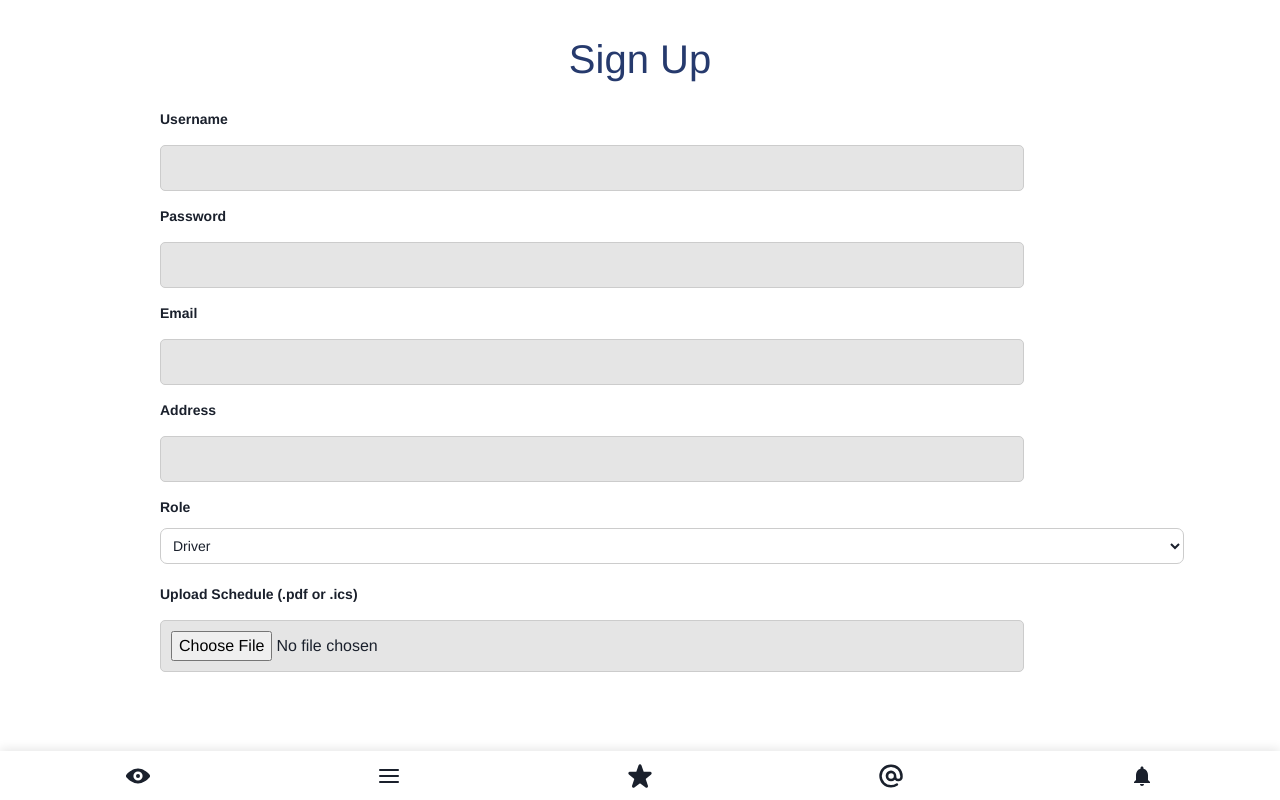
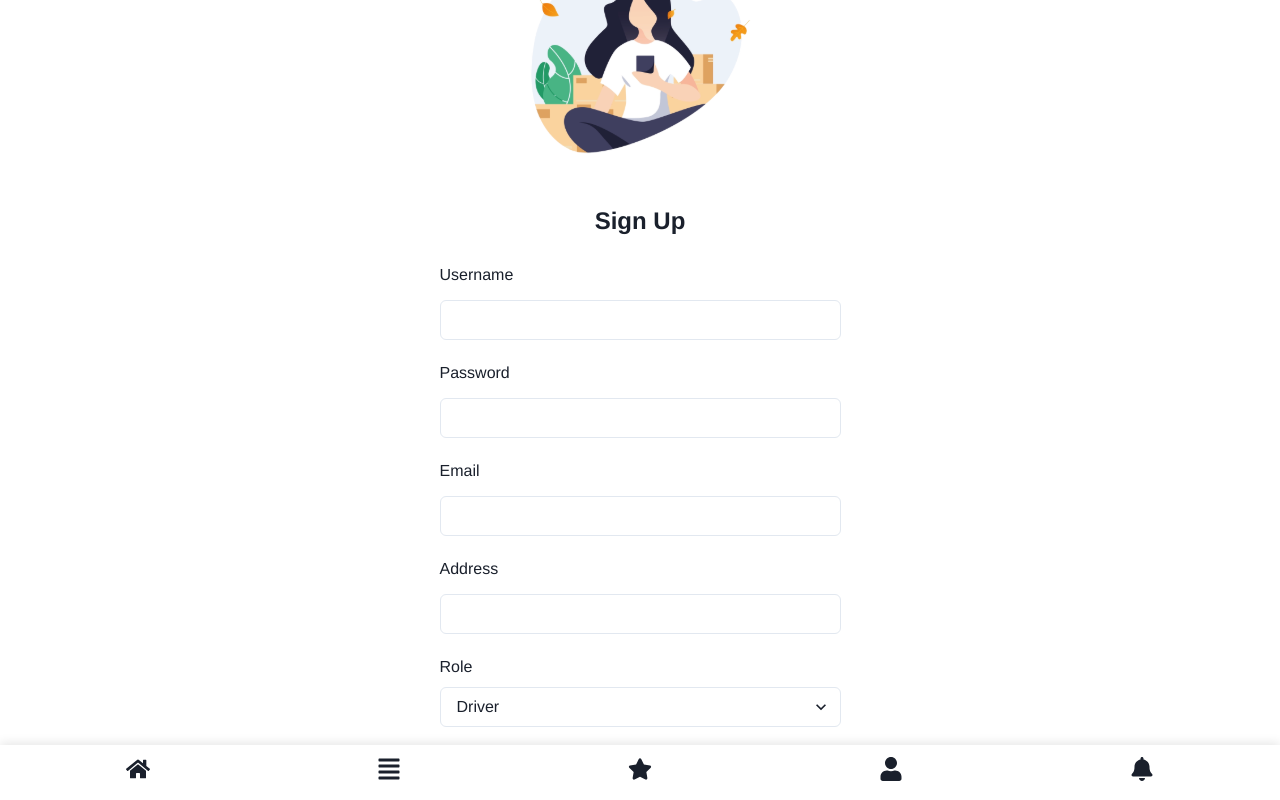
Before and after one commit to CMUSVCampuShare/frontend_js, a React (Create React App) app: page /register in a window 1280 px wide. Built offline with nearby package versions, Linux system fonts and the light colour scheme.

Commit message:
UI updated with uniformed look

```diff
--- a/src/css/post.css
+++ b/src/css/post.css
@@ -5,21 +5,21 @@
 }
 
 .post-wall h1 {
-  color: #0056b3;
+  color: #000000;
 }
 
 .create-post {
   margin-bottom: 20px;
 }
 
-.create-post input[type='text'] {
+.create-post input[type="text"] {
   width: 100%;
   margin-bottom: 10px;
   padding: 8px;
   font-size: 16px;
 }
 
-.create-post input[type='number'] {
+.create-post input[type="number"] {
   width: 100%;
   margin-bottom: 10px;
   padding: 8px;
@@ -40,14 +40,14 @@
   font-size: 16px;
 }
 
-.update-post input[type='text'] {
+.update-post input[type="text"] {
   width: 80%;
   margin-bottom: 10px;
   padding: 8px;
   font-size: 16px;
 }
 
-.update-post input[type='number'] {
+.update-post input[type="number"] {
   width: 80%;
   margin-bottom: 10px;
   padding: 8px;
@@ -65,7 +65,7 @@
 .update-post button {
   padding: 6px 12px;
   font-size: 14px;
-  background-color: #0056b3;
+  background-color: #bb0000;
   color: #fff;
   border: none;
   cursor: pointer;
@@ -74,14 +74,14 @@
 .create-post button {
   padding: 8px 16px;
   font-size: 16px;
-  background-color: #0056b3;
+  background-color: #bb0000;
   color: #fff;
   border: none;
   cursor: pointer;
 }
 
 .create-post h2 {
-  color: #0056b3;
+  color: #bb0000;
 }
 
 .post {
@@ -104,7 +104,7 @@
   background-color: #fff;
 }
 
-.comments input[type='text'] {
+.comments input[type="text"] {
   width: 70%;
   margin-bottom: 10px;
   padding: 8px;
--- a/src/js/navbar.js
+++ b/src/js/navbar.js
@@ -1,13 +1,7 @@
 import React from "react";
 import { Link as RouterLink } from "react-router-dom";
-import { Flex, Link, Icon, createIcon } from "@chakra-ui/react";
-import {
-  HamburgerIcon, // As an alternative to FaCar
-  BellIcon, // As an alternative to FaRegBell
-  StarIcon, // As an alternative to FaStar
-  AtSignIcon, // As an alternative to FaUser
-  ViewIcon, // As an alternative to FaHome
-} from "@chakra-ui/icons";
+import { Flex, Link, Icon } from "@chakra-ui/react";
+import { FaHome, FaUser, FaStar, FaBell, FaAlignJustify } from "react-icons/fa";
 
 function Navbar() {
   return (
@@ -26,19 +20,19 @@ function Navbar() {
       zIndex="10"
     >
       <Link as={RouterLink} to="/" _hover={{ textDecor: "none" }}>
-        <Icon as={ViewIcon} boxSize="6" />
+        <Icon as={FaHome} boxSize="6" />
       </Link>
       <Link as={RouterLink} to="/post" _hover={{ textDecor: "none" }}>
-        <Icon as={HamburgerIcon} boxSize="6" />
+        <Icon as={FaAlignJustify} boxSize="6" />
       </Link>
       <Link as={RouterLink} to="/recommendation" _hover={{ textDecor: "none" }}>
-        <Icon as={StarIcon} boxSize="6" />
+        <Icon as={FaStar} boxSize="6" />
       </Link>
       <Link as={RouterLink} to="/profile" _hover={{ textDecor: "none" }}>
-        <Icon as={AtSignIcon} boxSize="6" />
+        <Icon as={FaUser} boxSize="6" />
       </Link>
       <Link as={RouterLink} to="/notifications" _hover={{ textDecor: "none" }}>
-        <Icon as={BellIcon} boxSize="6" />
+        <Icon as={FaBell} boxSize="6" />
       </Link>
     </Flex>
   );
--- a/src/js/notification.js
+++ b/src/js/notification.js
@@ -3,6 +3,7 @@ import { over } from "stompjs";
 import SockJS from "sockjs-client";
 import { useNavigate } from "react-router-dom";
 import "../css/post.css";
+import { Box, Heading, UnorderedList, ListItem, Text } from "@chakra-ui/react";
 
 var stompClient = null;
 
@@ -134,7 +135,9 @@ function NotificationList() {
 
   return (
     <div className="post-wall">
-      <h1>Notifications</h1>
+      <Heading as="h1" size="xl" className="sticky-header" mb={4}>
+        Notification
+      </Heading>
       {notifications.map((notification) => (
         <Notification
           key={notification.notificationId}
--- a/src/js/post.js
+++ b/src/js/post.js
@@ -3,6 +3,7 @@ import { useNavigate } from "react-router-dom";
 import { over } from "stompjs";
 import SockJS from "sockjs-client";
 import "../css/post.css";
+import { Box, Heading, UnorderedList, ListItem, Text } from "@chakra-ui/react";
 
 const initialToPlaceholder = "To";
 const initialSeatsPlaceholder = 0;
@@ -506,7 +507,9 @@ const PostWall = () => {
   // TO DO : Use autocomplete for from and to
   return (
     <div className="post-wall">
-      <h1>Post Wall</h1>
+      <Heading as="h1" size="xl" className="sticky-header" mb={4}>
+        Post Wall
+      </Heading>
       <div className="create-post">
         <h2>Create New Post</h2>
         <input
--- a/src/js/recommendation.js
+++ b/src/js/recommendation.js
@@ -1,60 +1,52 @@
 import React, { useState, useEffect } from "react";
-import { Box, Heading, UnorderedList, ListItem, Text } from "@chakra-ui/react";
+import {
+  Flex,
+  Box,
+  Heading,
+  UnorderedList,
+  ListItem,
+  Text,
+} from "@chakra-ui/react";
 import "../css/recommendation.css";
 
 const Recommendation = ({ userId }) => {
-  const topPosts = [
-    {
-      postId: "1",
-      title: "Sample Post 1",
-      from: "Location A",
-      to: "Location B",
-      details: "Details of Sample Post 1",
-      type: "Type 1",
-      noOfSeats: 3,
-      status: "ONGOING",
-      timestamp: new Date().toString(),
-    },
-  ];
-  //const [topPosts, setTopPosts] = useState([]);
-  // const [isLoading, setIsLoading] = useState(true);
-  // const [error, setError] = useState(null);
+  const [topPosts, setTopPosts] = useState([]);
+  const [isLoading, setIsLoading] = useState(true);
+  const [error, setError] = useState(null);
 
-  // useEffect(() => {
-  //   const fetchTopPostsForUser = async () => {
-  //     setIsLoading(true);
-  //     try {
-  //       const response = await fetch(
-  //         `http://localhost:8083/recommendations/user10/top-posts`
-  //       );
-  //       if (!response.ok) {
-  //         throw new Error("Could not fetch top posts");
-  //       }
-  //       const data = await response.json();
-  //       setTopPosts(data);
-  //     } catch (error) {
-  //       setError(error.message);
-  //     }
-  //     setIsLoading(false);
-  //   };
+  useEffect(() => {
+    const fetchTopPostsForUser = async () => {
+      setIsLoading(true);
+      try {
+        const response = await fetch(
+          `http://localhost:8083/recommendations/${userId}/top-posts`
+        );
+        if (!response.ok) {
+          throw new Error("Could not fetch top posts");
+        }
+        const data = await response.json();
+        setTopPosts(data);
+      } catch (error) {
+        setError(error.message);
+      }
+      setIsLoading(false);
+    };
 
-  //   fetchTopPostsForUser();
-  // }, [userId]);
-
-  // if (isLoading) {
-  //   return <div>Loading top posts...</div>;
-  // }
-
-  // if (error) {
-  //   return <div>Error: {error}</div>;
-  // }
+    fetchTopPostsForUser();
+  }, [userId]);
 
   return (
-    <Box className="recommendation-page" p={5} textAlign="left">
-      <Heading as="h1" size="xl" className="sticky-header" mb={4}>
-        Recommendations
-      </Heading>
-      {topPosts.length > 0 ? (
+    <Box p={5}>
+      <Flex justifyContent="center">
+        <Heading as="h1" size="xl" mb={4}>
+          Recommendations
+        </Heading>
+      </Flex>
+      {isLoading ? (
+        <Text>Loading top posts...</Text>
+      ) : error ? (
+        <Text>Error: {error}</Text>
+      ) : topPosts.length > 0 ? (
         <UnorderedList styleType="none" spacing={3}>
           {topPosts.map((post) => (
             <ListItem
--- a/src/js/register.js
+++ b/src/js/register.js
@@ -1,48 +1,72 @@
 import React from "react";
+import { Link as RouterLink } from "react-router-dom";
+import {
+  Flex,
+  FormControl,
+  FormLabel,
+  Input,
+  Button,
+  Select,
+  VStack,
+  Text,
+  Link as ChakraLink,
+} from "@chakra-ui/react";
 import logo from "../icons/login.svg";
-import { Link } from "react-router-dom";
-import "../css/register.css";
 
 function Register() {
   return (
-    <div className="login-container">
-      {/*       <img src={logo} alt="Login Icon" />
-       */}{" "}
-      <h2>Sign Up</h2>
-      <div className="form-group">
-        <label htmlFor="username">Username</label>
-        <input type="text" id="username" />
-      </div>
-      <div className="form-group">
-        <label htmlFor="password">Password</label>
-        <input type="password" id="password" />
-      </div>
-      <div className="form-group">
-        <label htmlFor="email">Email</label>
-        <input type="text" id="email" />
-      </div>
-      <div className="form-group">
-        <label htmlFor="address" autoComplete="off">
-          Address
-        </label>
-        <input type="text" id="address" />
-      </div>
-      <div className="form-group">
-        <label htmlFor="role">Role</label>
-        <select id="role">
-          <option value="driver">Driver</option>
-          <option value="rider">Rider</option>
-        </select>
-      </div>
-      <div className="form-group">
-        <label htmlFor="schedule">Upload Schedule (.pdf or .ics)</label>
-        <input type="file" id="schedule" accept=".pdf, .ics" />
-      </div>
-      <button>Sign Up</button>
-      <p>
-        Already a user? <Link to="/login">Sign In</Link>
-      </p>
-    </div>
+    <Flex direction="column" align="center" p={6}>
+      <img src={logo} alt="Login Icon" />
+      <Text fontSize="2xl" fontWeight="bold" mb={6}>
+        Sign Up
+      </Text>
+
+      <VStack spacing={4} align="stretch" maxWidth="md" width="full">
+        <FormControl id="username">
+          <FormLabel>Username</FormLabel>
+          <Input type="text" />
+        </FormControl>
+        <FormControl id="password">
+          <FormLabel>Password</FormLabel>
+          <Input type="password" />
+        </FormControl>
+        <FormControl id="email">
+          <FormLabel>Email</FormLabel>
+          <Input type="text" />
+        </FormControl>
+        <FormControl id="address">
+          <FormLabel>Address</FormLabel>
+          <Input type="text" />
+        </FormControl>
+        <FormControl id="role">
+          <FormLabel>Role</FormLabel>
+          <Select>
+            <option value="driver">Driver</option>
+            <option value="rider">Rider</option>
+          </Select>
+        </FormControl>
+        <FormControl id="schedule">
+          <FormLabel>Upload Schedule (.pdf or .ics)</FormLabel>
+          <Input type="file" accept=".pdf, .ics" />
+        </FormControl>
+        <Button
+          colorScheme="red"
+          bg="#bb0000"
+          color="white"
+          size="lg"
+          _hover={{ bg: "#a00000" }}
+        >
+          Sign Up
+        </Button>
+      </VStack>
+
+      <Text mt={6}>
+        Already a user?{" "}
+        <ChakraLink as={RouterLink} to="/login" color="teal.500">
+          Sign In
+        </ChakraLink>
+      </Text>
+    </Flex>
   );
 }
 
```
